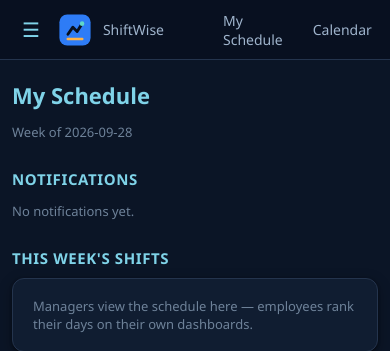
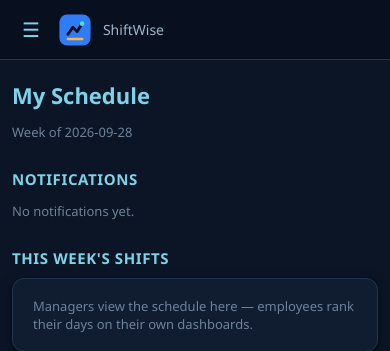
Before and after one commit to clain1016/shiftwise-suite, a Flask app: page / in a window 390 px wide; the page is wider, and only the part inside the window is pictured. Shown: the top 351 px of that part. Run offline with Flask 3, Linux system fonts and the light colour scheme; the visitor is signed in with stand-in values (Sample User, id 1); data comes from the database, SQL or seed files in the repository; data that the repository does not hold is empty; parts of the project's set-up code (start-up, migrations or seed data) failed here and were passed over.

Commit message:
fix: keep mobile nav hidden and make mock reseeding runnable

```diff
--- a/shiftwise-mock/templates/base.html
+++ b/shiftwise-mock/templates/base.html
@@ -208,7 +208,7 @@
   @media (max-width: 768px) {
     nav { padding: 0 14px; }
     .nav-toggle { display: block !important; }
-    .links { display: none; }
+    nav .links { display: none; }
     .nav-right { display: none; }
     .mobile-menu {
       position: absolute;
--- a/templates/base.html
+++ b/templates/base.html
@@ -208,7 +208,7 @@
   @media (max-width: 768px) {
     nav { padding: 0 14px; }
     .nav-toggle { display: block !important; }
-    .links { display: none; }
+    nav .links { display: none; }
     .nav-right { display: none; }
     .mobile-menu {
       position: absolute;
```
Also changed, not shown: 1 other file.
